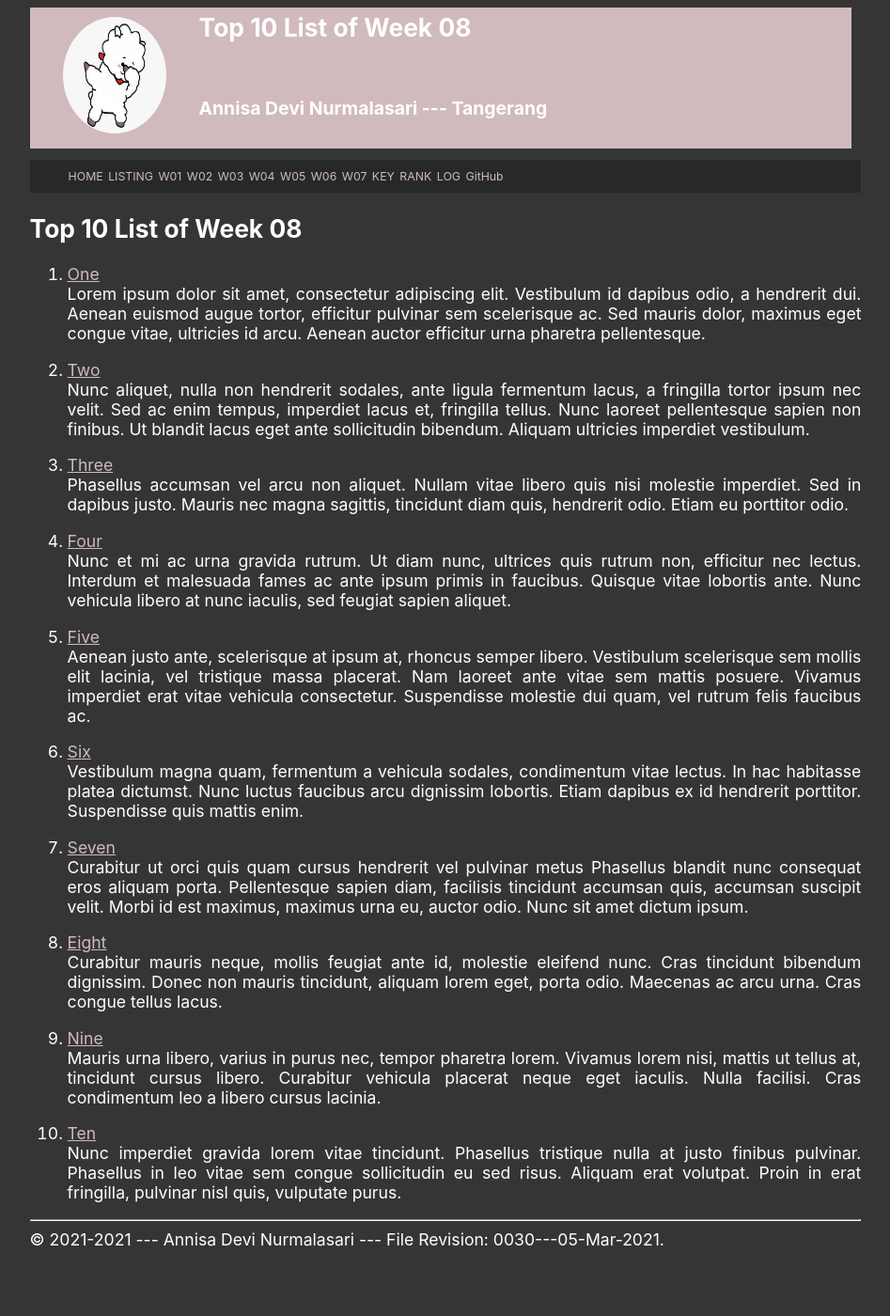
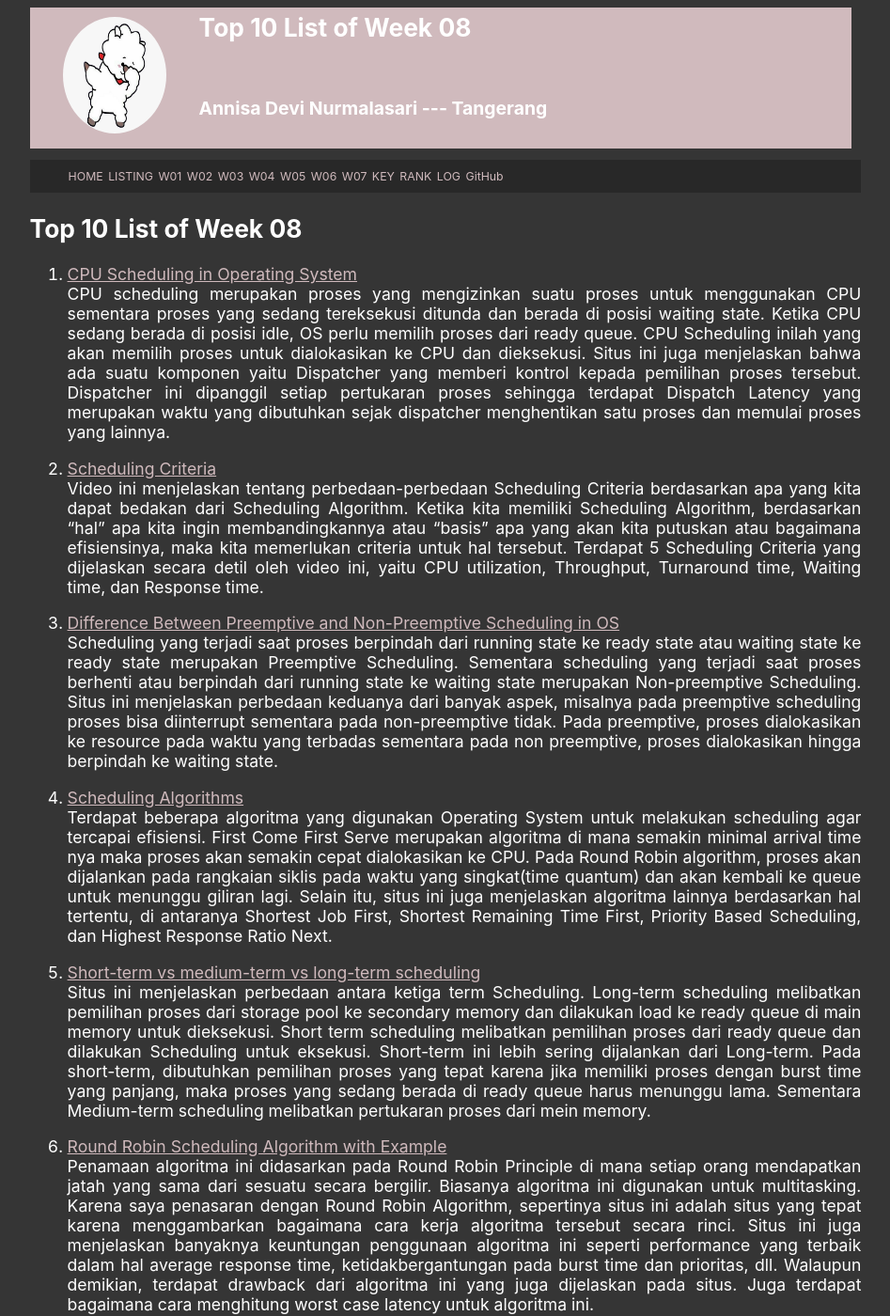
Before and after one commit to annisadevin/os211, a Jekyll site: the page built from w08.md, in a window 1280 px wide and 1400 px high. Shown: the whole window at 94% size, without its empty margins (166-1113 px from the left). Built offline with Jekyll 4.4.1, drawn with Linux system fonts in a browser that asks for light colours; our own code applies the rules of GitHub Pages for plain Markdown files; some of the changed text lies outside the part shown.

Commit message:
Update w08.md

```diff
--- a/w08.md
+++ b/w08.md
@@ -5,72 +5,32 @@ permalink: /W08/
 
 # Top 10 List of Week 08
 
-1. [One](https://en.wikipedia.org/wiki/1)<br>
-Lorem ipsum dolor sit amet, consectetur adipiscing elit.
-Vestibulum id dapibus odio, a hendrerit dui.
-Aenean euismod augue tortor, efficitur pulvinar sem scelerisque ac.
-Sed mauris dolor, maximus eget congue vitae, ultricies id arcu.
-Aenean auctor efficitur urna pharetra pellentesque.
+1. [CPU Scheduling in Operating System](https://www.studytonight.com/operating-system/cpu-scheduling)<br>
+CPU scheduling merupakan proses yang mengizinkan suatu proses untuk menggunakan CPU sementara proses yang sedang tereksekusi ditunda dan berada di posisi waiting state. Ketika CPU sedang berada di posisi idle, OS perlu memilih proses dari ready queue. CPU Scheduling inilah yang akan memilih proses untuk dialokasikan ke CPU dan dieksekusi. Situs ini juga menjelaskan bahwa ada suatu komponen yaitu Dispatcher yang memberi kontrol kepada pemilihan proses tersebut. Dispatcher ini dipanggil setiap pertukaran proses sehingga terdapat Dispatch Latency yang merupakan waktu yang dibutuhkan sejak dispatcher menghentikan satu proses dan memulai proses yang lainnya.
 
-2. [Two](https://en.wikipedia.org/wiki/2)<br>
-Nunc aliquet, nulla non hendrerit sodales, ante ligula fermentum lacus, a fringilla tortor ipsum nec velit.
-Sed ac enim tempus, imperdiet lacus et, fringilla tellus.
-Nunc laoreet pellentesque sapien non finibus.
-Ut blandit lacus eget ante sollicitudin bibendum.
-Aliquam ultricies imperdiet vestibulum.
+2. [Scheduling Criteria](https://www.youtube.com/watch?v=bWHFY8-rL5I)<br>
+Video ini menjelaskan tentang perbedaan-perbedaan Scheduling Criteria berdasarkan apa yang kita dapat bedakan dari Scheduling Algorithm. Ketika kita memiliki Scheduling Algorithm, berdasarkan "hal" apa kita ingin membandingkannya atau "basis" apa yang akan kita putuskan atau bagaimana efisiensinya, maka kita memerlukan criteria untuk hal tersebut. Terdapat 5 Scheduling Criteria yang dijelaskan secara detil oleh video ini, yaitu CPU utilization, Throughput, Turnaround time, Waiting time, dan Response time.
 
-3. [Three](https://en.wikipedia.org/wiki/3)<br>
-Phasellus accumsan vel arcu non aliquet.
-Nullam vitae libero quis nisi molestie imperdiet.
-Sed in dapibus justo.
-Mauris nec magna sagittis, tincidunt diam quis, hendrerit odio.
-Etiam eu porttitor odio.
+3. [Difference Between Preemptive and Non-Preemptive Scheduling in OS](https://techdifferences.com/difference-between-preemptive-and-non-preemptive-scheduling-in-os.html)<br>
+Scheduling yang terjadi saat proses berpindah dari running state ke ready state atau waiting state ke ready state merupakan Preemptive Scheduling. Sementara scheduling yang terjadi saat proses berhenti atau berpindah dari running state ke waiting state merupakan Non-preemptive Scheduling. Situs ini menjelaskan perbedaan keduanya dari banyak aspek, misalnya pada preemptive scheduling proses bisa diinterrupt sementara pada non-preemptive tidak. Pada preemptive, proses dialokasikan ke resource pada waktu yang terbadas sementara pada non preemptive, proses dialokasikan hingga berpindah ke waiting state.
 
-4. [Four](https://en.wikipedia.org/wiki/4)<br>
-Nunc et mi ac urna gravida rutrum.
-Ut diam nunc, ultrices quis rutrum non, efficitur nec lectus.
-Interdum et malesuada fames ac ante ipsum primis in faucibus.
-Quisque vitae lobortis ante.
-Nunc vehicula libero at nunc iaculis, sed feugiat sapien aliquet.
+4. [Scheduling Algorithms](https://www.javatpoint.com/os-scheduling-algorithms)<br>
+Terdapat beberapa algoritma yang digunakan Operating System untuk melakukan scheduling agar tercapai efisiensi. First Come First Serve merupakan algoritma di mana semakin minimal arrival time nya maka proses akan semakin cepat dialokasikan ke CPU. Pada Round Robin algorithm, proses akan dijalankan pada rangkaian siklis pada waktu yang singkat(time quantum) dan akan kembali ke queue untuk menunggu giliran lagi. Selain itu, situs ini juga menjelaskan algoritma lainnya berdasarkan hal tertentu, di antaranya Shortest Job First, Shortest Remaining Time First, Priority Based Scheduling, dan Highest Response Ratio Next.
 
-5. [Five](https://en.wikipedia.org/wiki/5)<br>
-Aenean justo ante, scelerisque at ipsum at, rhoncus semper libero.
-Vestibulum scelerisque sem mollis elit lacinia, vel tristique massa placerat.
-Nam laoreet ante vitae sem mattis posuere.
-Vivamus imperdiet erat vitae vehicula consectetur.
-Suspendisse molestie dui quam, vel rutrum felis faucibus ac.
+5. [Short-term vs medium-term vs long-term scheduling](https://www.tutorialspoint.com/short-term-vs-medium-term-vs-long-term-scheduling)<br>
+Situs ini menjelaskan perbedaan antara ketiga term Scheduling. Long-term scheduling melibatkan pemilihan proses dari storage pool ke secondary memory dan dilakukan load ke ready queue di main memory untuk dieksekusi. Short term scheduling melibatkan pemilihan proses dari ready queue dan dilakukan Scheduling untuk eksekusi. Short-term ini lebih sering dijalankan dari Long-term. Pada short-term, dibutuhkan pemilihan proses yang tepat karena jika memiliki proses dengan burst time yang panjang, maka proses yang sedang berada di ready queue harus menunggu lama. Sementara Medium-term scheduling melibatkan pertukaran proses dari mein memory.
 
-6. [Six](https://en.wikipedia.org/wiki/6)<br>
-Vestibulum magna quam, fermentum a vehicula sodales, condimentum vitae lectus.
-In hac habitasse platea dictumst.
-Nunc luctus faucibus arcu dignissim lobortis.
-Etiam dapibus ex id hendrerit porttitor.
-Suspendisse quis mattis enim.
+6. [Round Robin Scheduling Algorithm with Example](https://www.guru99.com/round-robin-scheduling-example.html)<br>
+Penamaan algoritma ini didasarkan pada Round Robin Principle di mana setiap orang mendapatkan jatah yang sama dari sesuatu secara bergilir. Biasanya algoritma ini digunakan untuk multitasking. Karena saya penasaran dengan Round Robin Algorithm, sepertinya situs ini adalah situs yang tepat karena menggambarkan bagaimana cara kerja algoritma tersebut secara rinci. Situs ini juga menjelaskan banyaknya keuntungan penggunaan algoritma ini seperti performance yang terbaik dalam hal average response time, ketidakbergantungan pada burst time dan prioritas, dll. Walaupun demikian, terdapat drawback dari algoritma ini yang juga dijelaskan pada situs. Juga terdapat bagaimana cara menghitung worst case latency untuk algoritma ini.
 
-7. [Seven](https://en.wikipedia.org/wiki/7)<br>
-Curabitur ut orci quis quam cursus hendrerit vel pulvinar metus
-Phasellus blandit nunc consequat eros aliquam porta.
-Pellentesque sapien diam, facilisis tincidunt accumsan quis, accumsan suscipit velit.
-Morbi id est maximus, maximus urna eu, auctor odio.
-Nunc sit amet dictum ipsum.
+7. [Thread scheduling](https://padakuu.com/article/100-thread-scheduling)<br>
+Salah satu perbedaan antara user-level dan kernel-level threads terletak pada Schedulingnya. Pada sistem yang mengimplementasikan Many-to-One dan Many-to-Many, Thread Library akan menjadwalkan user-level untuk bisa dijalankan di LWP, Skema yang diketahui sebagai PCS, yang tersedia berhubung adanya kompetisi untuk CPU terjadi antara threads pada proses yang sama. Dengan kaya lain, hal ini mengharuskan OS untuk Scheduling ke kernel thread atas physical CPU. Untuk menentukan kernel-thread yang mana, kernel menggunakan System-Contention Scope. Namun system yang menggunakan model One-to-One, Thread Scheduling hanya menggunakan SCS.
 
-8. [Eight](https://en.wikipedia.org/wiki/8)<br>
-Curabitur mauris neque, mollis feugiat ante id, molestie eleifend nunc.
-Cras tincidunt bibendum dignissim.
-Donec non mauris tincidunt, aliquam lorem eget, porta odio.
-Maecenas ac arcu urna.
-Cras congue tellus lacus.
+8. [Multiple-Processor Scheduling in Operating System](https://www.geeksforgeeks.org/multiple-processor-scheduling-in-operating-system/)<br>
+Pada Multiple-Processor Scheduling, tersedia multiple CPU sehingga Load Sharing mungkin terjadi, yang tentunya Multiple-Processor Scheduling akan lebih kompleks daripada Single Processor Scheduling. Pendekatan dari Multiprocessor Scheduling adalah ketika penentuan Scheduling dan I/O processing dihandle oleh Master Server dan processor lain hanya mengeksekusi user code (Asymmetric Multiprocessing). Pendekatan lainnya adalah ketika setiap processor melakukan self scheduling di mana semua proses mungkin bisa berada di queue atau private queue (Symmetric Multiprocessing)
 
-9. [Nine](https://en.wikipedia.org/wiki/9)<br>
-Mauris urna libero, varius in purus nec, tempor pharetra lorem.
-Vivamus lorem nisi, mattis ut tellus at, tincidunt cursus libero.
-Curabitur vehicula placerat neque eget iaculis.
-Nulla facilisi.
-Cras condimentum leo a libero cursus lacinia.
+9. [Scheduling in Real Time Systems](https://www.geeksforgeeks.org/scheduling-in-real-time-systems/)<br>
+Real-time system merupakan system yang menghandle task yang dijalankan segera dengan tingkat urgensi tertentu. Dengan kata lain, system ini menghandle task terkait pengendalian events. Dalam real-time system, Scheduler merupakan komponen terpenting, yaitu short-term task scheduler. Fokus utama scheduler adalah untuk mengurangi response time yang berasosiasi dengan masing-masing proses daripada menghandle deadline. Situs ini menjabarkan Scheduling Algorithm untuk Real-time system di antaranya Static table-driven, Static priority-driven, Dynamic panning-based, dan Dynamic best effort.
 
-10. [Ten](https://en.wikipedia.org/wiki/10)<br>
-Nunc imperdiet gravida lorem vitae tincidunt.
-Phasellus tristique nulla at justo finibus pulvinar.
-Phasellus in leo vitae sem congue sollicitudin eu sed risus.
-Aliquam erat volutpat.
-Proin in erat fringilla, pulvinar nisl quis, vulputate purus.
+10. [Multilevel Queue Scheduling Algorithm](https://www.studytonight.com/operating-system/multilevel-queue-scheduling)<br>
+Algoritma ini dibuat untuk situasi di mana proses diklasifikasi ke dalam beberapa group yang berbeda. Dengan adanya algoritma ini, kita bisa menerapkan banyak jenis scheduling untuk proses yang berbeda. Namun, terdapat kekurangan dari Multilevel Queue Scheduling ini, yaitu starvation di mana starvation ini bisa menyebabkan proses yang tidak pernah dieksekusi atau harus menunggu lama karena priority yang lebih rendah/lebih tinggi terjadi proses dengan waktu yang lama. Situs ini juga memberikan contoh implementasi dari Multilevel Queue Scheduling.
```
